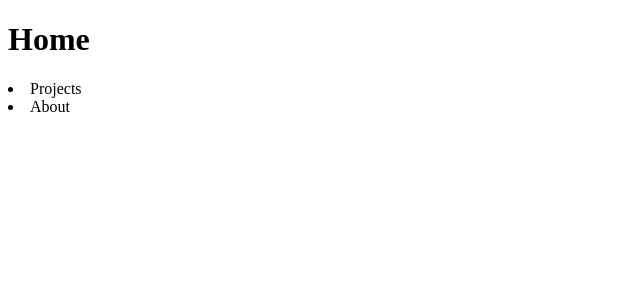
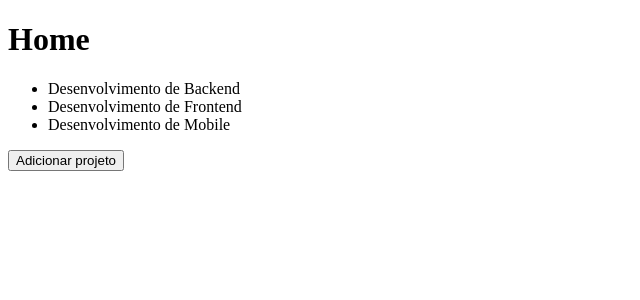
Before and after one commit to danilosalvador/rocketseat-bootcamp-gostack-11-level-01-class-frontend, a React app: page / in a window 1280 px wide. Shown: the top 300 px of the page, without its empty margins (0-640 px from the left). Built offline with nearby package versions, Linux system fonts and the light colour scheme.

Commit message:
chore:Estado e Imutabilidade

```diff
--- a/src/App.js
+++ b/src/App.js
@@ -1,16 +1,33 @@
-import React from 'react';
+import React, { useState } from 'react';
 
 import Header from './components/Header';
 
 function App() {
+
+  // useState retorna um array com 2 posições:
+  //
+  // 1. Variável com o seu valor inicial
+  // 2. Função para atualizarmos esse valor
+  //
+
+  const [projects , setProjects] = useState([
+    'Desenvolvimento de Backend',
+    'Desenvolvimento de Frontend',
+    'Desenvolvimento de Mobile'
+  ]);
+
+  function handleAddProject() {
+    setProjects([...projects, `Novo Projeto ${Date.now()}`]);
+    console.log(projects);
+  }
+
   return (
     <>
-      <Header title="Home">
-        <lu>
-          <li>Projects</li>
-          <li>About</li>
-        </lu>
-      </Header>
+      <Header title="Home" />
+      <ul>
+        {projects.map(project => <li key={project}>{project}</li>)}
+      </ul>
+      <button type="button" onClick={handleAddProject}>Adicionar projeto</button>
     </>
   );
 }
--- a/src/components/Header.js
+++ b/src/components/Header.js
@@ -1,10 +1,9 @@
 import React from 'react';
 
-export default function Reader({ title, children }) {
+export default function Reader({ title }) {
   return (
     <header>
       <h1>{title}</h1>
-      {children}
     </header>
   );
 }
```
